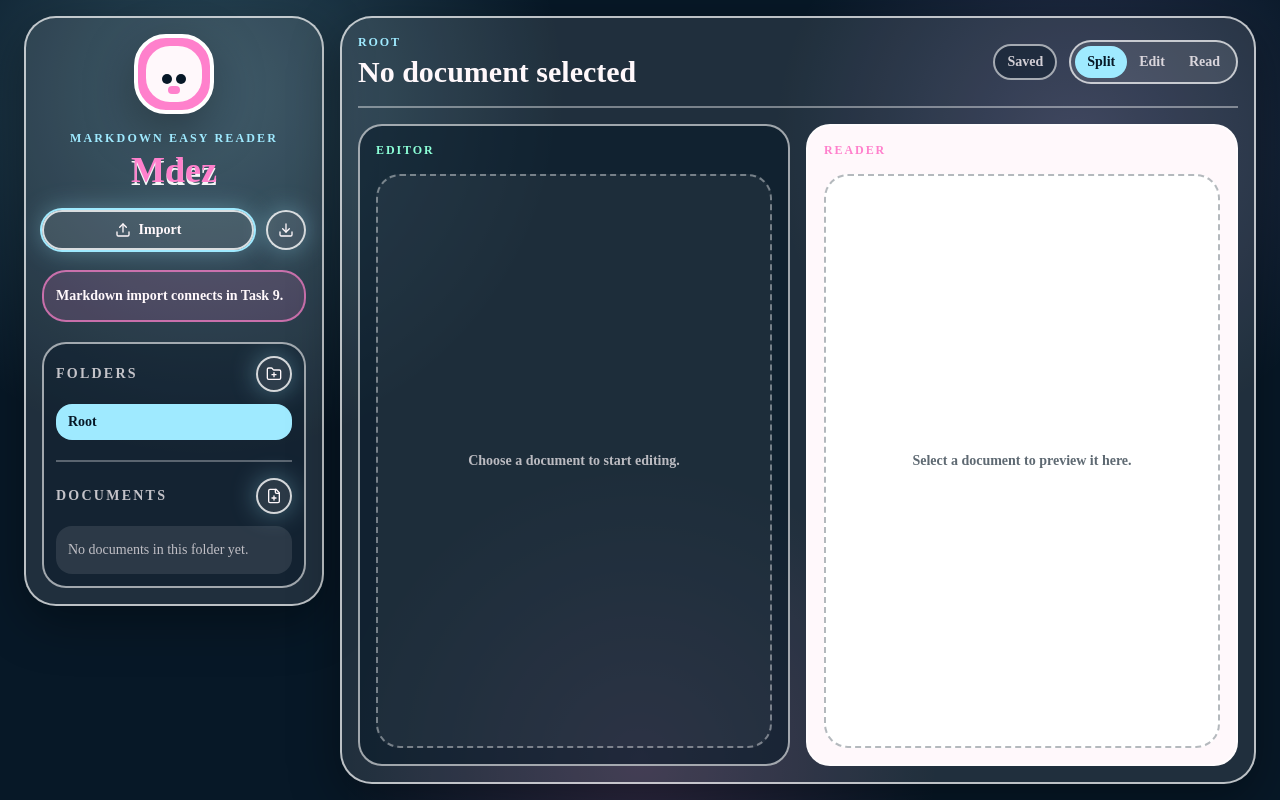
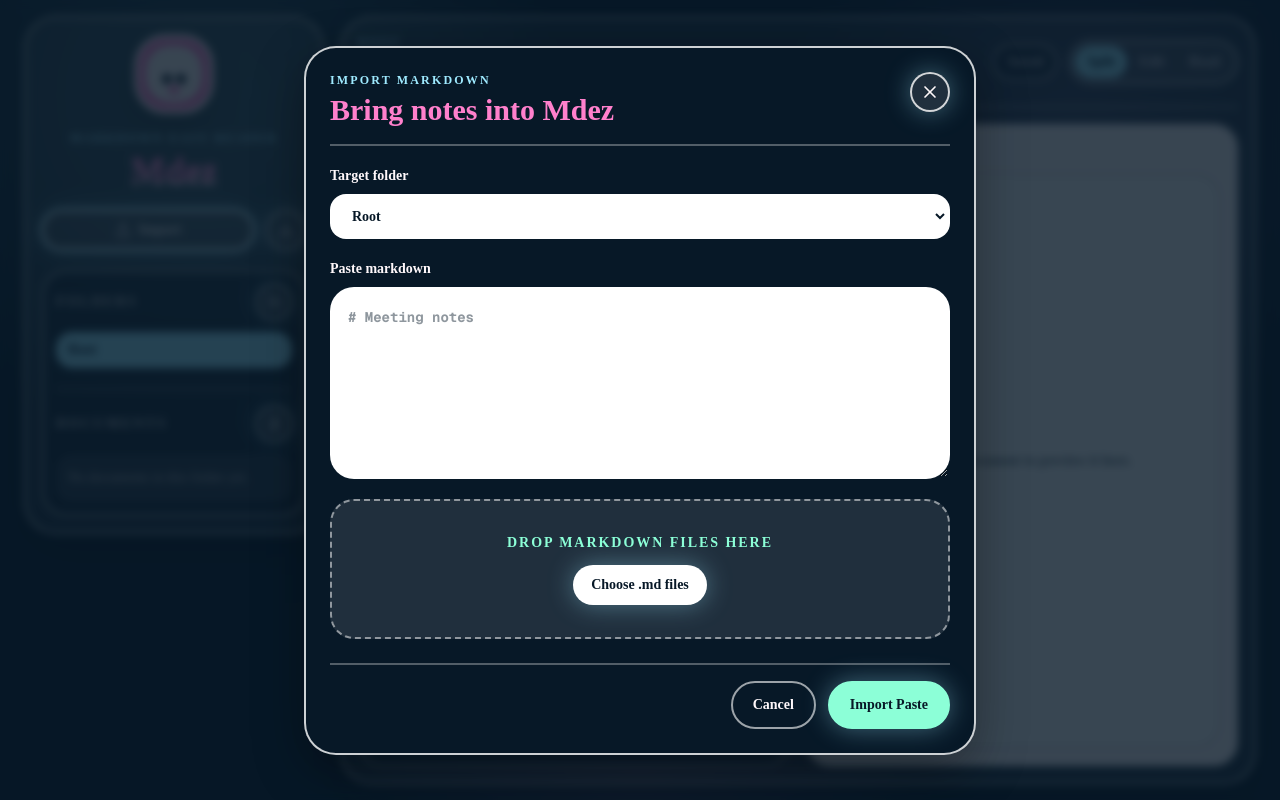
Before and after one commit to ny147/mdez, a Next.js app: page / in a window 1280 px wide. Both pictures are taken after a click on the button "Import". Built offline with nearby package versions, Linux system fonts and the light colour scheme.

Commit message:
feat: add markdown import dialog

```diff
--- /dev/null
+++ b/src/components/mdez/ImportDialog.tsx
@@ -0,0 +1,199 @@
+"use client";
+
+import { useState } from "react";
+import { X } from "lucide-react";
+
+import type { Folder } from "@/types/content";
+import { fileNameToTitle, isMarkdownFile, MAX_MARKDOWN_FILE_BYTES, titleFromBody } from "@/lib/markdown";
+import { IconButton } from "@/components/ui/IconButton";
+
+type ImportItem = { title: string; body: string };
+
+type ImportDialogProps = {
+  folders: Folder[];
+  selectedFolderId: string | null;
+  onClose: () => void;
+  onImport: (items: ImportItem[], folderId: string | null) => Promise<void>;
+};
+
+export function ImportDialog({ folders, selectedFolderId, onClose, onImport }: ImportDialogProps) {
+  const [pasteBody, setPasteBody] = useState("");
+  const [targetFolderId, setTargetFolderId] = useState<string | null>(selectedFolderId);
+  const [message, setMessage] = useState("");
+  const [busy, setBusy] = useState(false);
+
+  async function submitPaste() {
+    if (busy) {
+      return;
+    }
+
+    if (pasteBody.trim() === "") {
+      setMessage("Paste markdown content before importing.");
+      return;
+    }
+
+    setBusy(true);
+
+    try {
+      await onImport([{ title: titleFromBody(pasteBody), body: pasteBody }], targetFolderId);
+      setBusy(false);
+      onClose();
+    } catch {
+      setMessage("Mdez could not import markdown.");
+      setBusy(false);
+    }
+  }
+
+  async function importFiles(files: FileList | File[]) {
+    if (busy) {
+      return;
+    }
+
+    const items: ImportItem[] = [];
+
+    for (const file of Array.from(files)) {
+      if (!isMarkdownFile(file)) {
+        setMessage(`${file.name} is not a supported markdown file.`);
+        return;
+      }
+
+      if (file.size > MAX_MARKDOWN_FILE_BYTES) {
+        setMessage(`${file.name} is larger than 5 MB. Import it only if your browser has enough memory.`);
+      }
+
+      try {
+        const body = await file.text();
+        items.push({ title: fileNameToTitle(file.name), body });
+      } catch {
+        setMessage(`Mdez could not read ${file.name}.`);
+        return;
+      }
+    }
+
+    if (items.length === 0) {
+      return;
+    }
+
+    setBusy(true);
+
+    try {
+      await onImport(items, targetFolderId);
+      setBusy(false);
+      onClose();
+    } catch {
+      setMessage("Mdez could not import markdown.");
+      setBusy(false);
+    }
+  }
+
+  return (
+    <div className="fixed inset-0 z-50 flex items-center justify-center bg-abyss/80 px-4 py-6 backdrop-blur-sm">
+      <section
+        role="dialog"
+        aria-modal="true"
+        aria-labelledby="import-title"
+        className="max-h-full w-full max-w-2xl overflow-y-auto rounded-[2rem] border-2 border-white/80 bg-abyss p-5 text-cream shadow-sticker sm:p-6"
+      >
+        <div className="flex items-start justify-between gap-4 border-b-2 border-white/30 pb-4">
+          <div>
+            <p className="text-xs font-black uppercase tracking-[0.18em] text-ice">Import markdown</p>
+            <h2 id="import-title" className="mt-1 text-3xl font-black text-bubble">
+              Bring notes into Mdez
+            </h2>
+          </div>
+          <IconButton label="Close import dialog" onClick={onClose} disabled={busy}>
+            <X aria-hidden="true" size={20} />
+          </IconButton>
+        </div>
+
+        <div className="mt-5 grid gap-5">
+          <label className="grid gap-2 text-sm font-bold text-cream" htmlFor="import-target-folder">
+            Target folder
+            <select
+              id="import-target-folder"
+              value={targetFolderId ?? ""}
+              onChange={(event) => setTargetFolderId(event.currentTarget.value === "" ? null : event.currentTarget.value)}
+              disabled={busy}
+              className="rounded-2xl border-2 border-white/60 bg-white px-4 py-3 text-sm font-bold text-abyss outline-none transition focus:border-ice focus:ring-4 focus:ring-ice/25 disabled:cursor-not-allowed disabled:opacity-60"
+            >
+              <option value="">Root</option>
+              {folders.map((folder) => (
+                <option key={folder.id} value={folder.id}>
+                  {folder.name}
+                </option>
+              ))}
+            </select>
+          </label>
+
+          <label className="grid gap-2 text-sm font-bold text-cream" htmlFor="import-paste">
+            Paste markdown
+            <textarea
+              id="import-paste"
+              value={pasteBody}
+              onChange={(event) => setPasteBody(event.currentTarget.value)}
+              disabled={busy}
+              className="min-h-48 resize-y rounded-[1.5rem] border-2 border-white/60 bg-white p-4 font-mono text-sm leading-6 text-abyss outline-none transition placeholder:text-abyss/45 focus:border-ice focus:ring-4 focus:ring-ice/25 disabled:cursor-not-allowed disabled:opacity-60"
+              placeholder="# Meeting notes"
+            />
+          </label>
+
+          <label
+            className="flex cursor-pointer flex-col items-center justify-center gap-3 rounded-[1.5rem] border-2 border-dashed border-white/50 bg-white/10 px-4 py-8 text-center transition hover:border-ice hover:bg-ice/10"
+            onDragOver={(event) => {
+              event.preventDefault();
+            }}
+            onDrop={(event) => {
+              event.preventDefault();
+              void importFiles(event.dataTransfer.files);
+            }}
+          >
+            <span className="text-sm font-black uppercase tracking-[0.14em] text-mint">Drop markdown files here</span>
+            <span className="rounded-full border-2 border-white/70 bg-white px-4 py-2 text-sm font-black text-abyss shadow-glow">
+              Choose .md files
+            </span>
+            <input
+              className="sr-only"
+              type="file"
+              aria-label="Choose markdown files"
+              accept=".md,.markdown,text/markdown"
+              multiple
+              disabled={busy}
+              onChange={(event) => {
+                if (event.currentTarget.files) {
+                  void importFiles(event.currentTarget.files);
+                }
+
+                event.currentTarget.value = "";
+              }}
+            />
+          </label>
+
+          {message ? (
+            <p role="alert" className="rounded-2xl border-2 border-bubble/60 bg-bubble/15 px-4 py-3 text-sm font-bold text-cream">
+              {message}
+            </p>
+          ) : null}
+        </div>
+
+        <div className="mt-6 flex flex-col-reverse gap-3 border-t-2 border-white/30 pt-4 sm:flex-row sm:justify-end">
+          <button
+            type="button"
+            onClick={onClose}
+            disabled={busy}
+            className="rounded-full border-2 border-white/60 px-5 py-3 text-sm font-black text-cream transition hover:border-white hover:bg-white/10 disabled:cursor-not-allowed disabled:opacity-50"
+          >
+            Cancel
+          </button>
+          <button
+            type="button"
+            onClick={() => void submitPaste()}
+            disabled={busy}
+            className="rounded-full border-2 border-mint bg-mint px-5 py-3 text-sm font-black text-abyss shadow-glow transition hover:bg-ice disabled:cursor-not-allowed disabled:opacity-50"
+          >
+            {busy ? "Importing..." : "Import Paste"}
+          </button>
+        </div>
+      </section>
+    </div>
+  );
+}
--- a/src/components/mdez/MdezWorkspace.tsx
+++ b/src/components/mdez/MdezWorkspace.tsx
@@ -14,6 +14,7 @@ import {
   renameFolder
 } from "@/lib/repository";
 import type { Document, Folder, MobileTab, SaveStatus, ViewMode } from "@/types/content";
+import { ImportDialog } from "@/components/mdez/ImportDialog";
 import { Sidebar } from "@/components/mdez/Sidebar";
 import { SegmentedControl } from "@/components/ui/SegmentedControl";
 
@@ -106,7 +107,6 @@ export function MdezWorkspace() {
   const showEditor = viewMode === "split" || viewMode === "editor";
   const showReader = viewMode === "split" || viewMode === "preview";
   const contentGridColumns = viewMode === "split" ? "lg:grid-cols-2" : "lg:grid-cols-1";
-  const importStatus = isImportOpen ? "Markdown import connects in Task 9." : null;
 
   function expandFolderAncestors(folderId: string | null, sourceFolders = folders, includeFolder = false) {
     setExpandedFolderIds((current) => {
@@ -261,6 +261,26 @@ export function MdezWorkspace() {
     }
   }
 
+  async function handleImport(items: { title: string; body: string }[], folderId: string | null) {
+    let newestDocumentId: string | null = null;
+
+    try {
+      for (const item of items) {
+        const document = await createDocument({ ...item, folderId });
+        newestDocumentId = document.id;
+      }
+
+      setError(null);
+      setSelectedFolderId(folderId);
+      expandFolderAncestors(folderId, folders, true);
+      await refreshContent(newestDocumentId);
+      setMobileTab("edit");
+    } catch {
+      setError("Could not import markdown.");
+      throw new Error("Could not import markdown.");
+    }
+  }
+
   async function handleRenameDocument(documentId: string, title: string) {
     try {
       await renameDocument(documentId, title);
@@ -346,11 +366,9 @@ export function MdezWorkspace() {
               onDeleteDocument={handleDeleteDocument}
               onOpenImport={() => {
                 setIsImportOpen(true);
-                setError("Markdown import connects in Task 9.");
               }}
               onExportFolder={() => setError("Folder export connects in Task 11.")}
             />
-            {importStatus ? <span className="sr-only">{importStatus}</span> : null}
           </div>
 
           <section
@@ -415,6 +433,14 @@ export function MdezWorkspace() {
           </section>
         </div>
       </div>
+      {isImportOpen ? (
+        <ImportDialog
+          folders={folders}
+          selectedFolderId={selectedFolderId}
+          onClose={() => setIsImportOpen(false)}
+          onImport={handleImport}
+        />
+      ) : null}
     </main>
   );
 }
```
